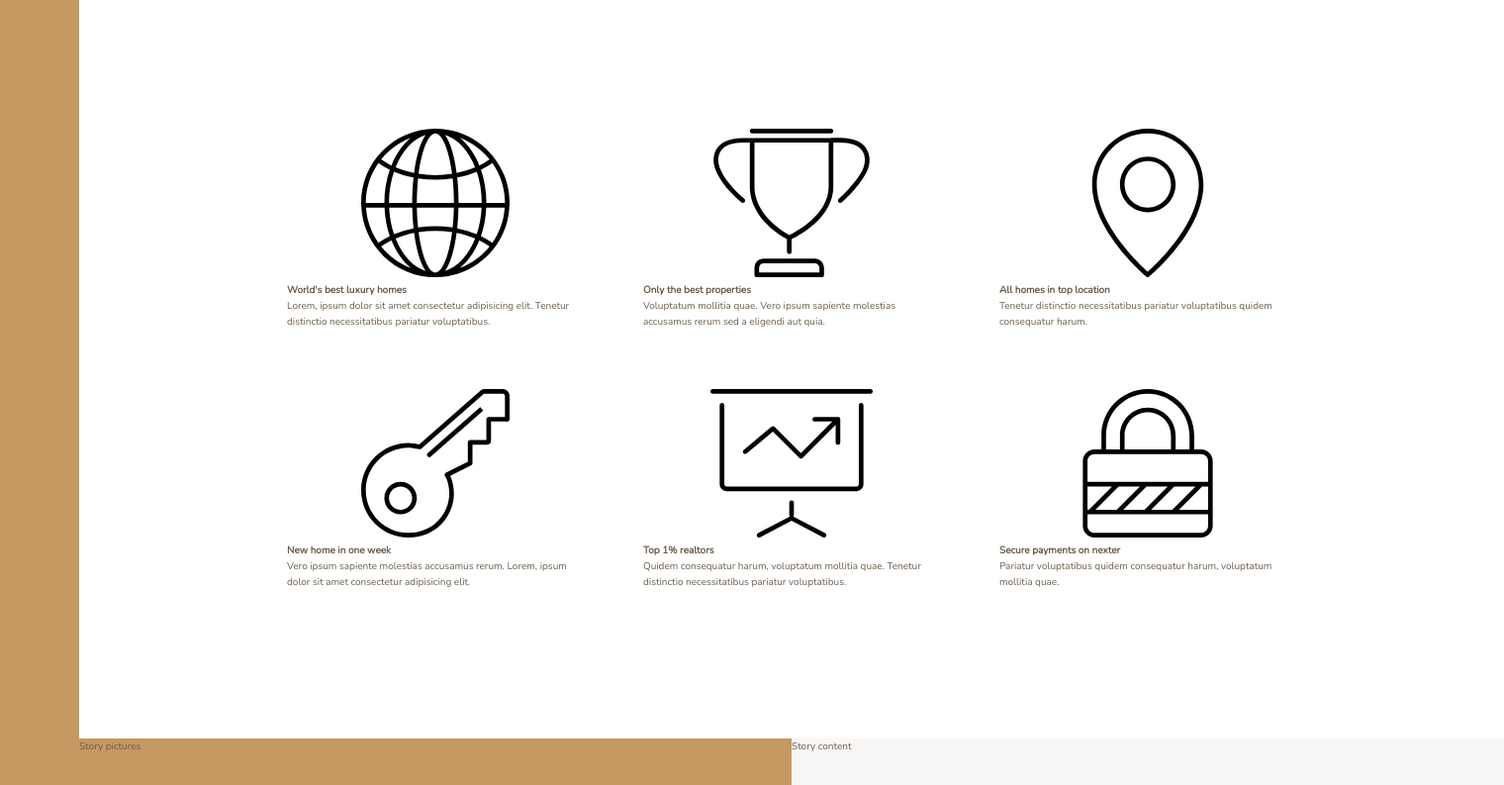
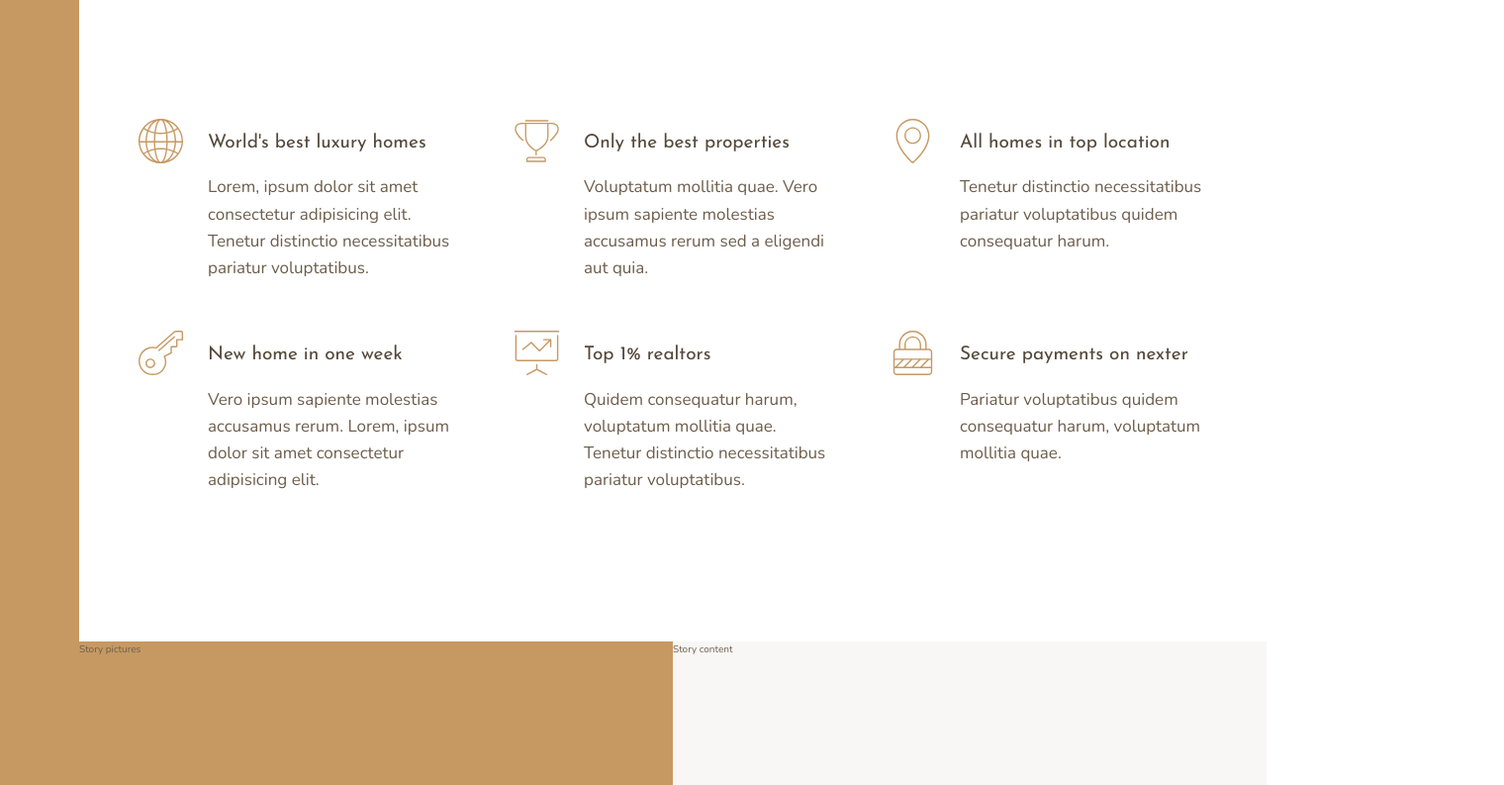
Before and after one commit to vitwits/nexter, a website: page index.html in a window 1280 px wide. Shown: the part 660-1453 px from the top of the page at 99% size, 1520 px wide, since content can reach past the window. Drawn offline with nearby package versions, Linux system fonts and the light colour scheme.

Commit message:
finished features section

```diff
--- a/index.html
+++ b/index.html
@@ -30,7 +30,7 @@
                 <svg class="feature__icon">
                     <use xlink:href='img/sprite.svg#icon-global'></use>
                 </svg>
-                <h4 class="heading-4">World's best luxury homes</h4>
+                <h4 class="heading-4 heading-4--dark">World's best luxury homes</h4>
                 <p class="feature__text">Lorem, ipsum dolor sit amet consectetur adipisicing elit. Tenetur distinctio necessitatibus pariatur voluptatibus.</p>
             </div>
 
@@ -38,7 +38,7 @@
                 <svg class="feature__icon">
                     <use xlink:href='img/sprite.svg#icon-trophy'></use>
                 </svg>
-                <h4 class="heading-4">Only the best properties</h4>
+                <h4 class="heading-4 heading-4--dark">Only the best properties</h4>
                 <p class="feature__text">Voluptatum mollitia quae. Vero ipsum sapiente molestias accusamus rerum sed a eligendi aut quia.</p>
             </div>
 
@@ -46,7 +46,7 @@
                 <svg class="feature__icon">
                     <use xlink:href='img/sprite.svg#icon-map-pin'></use>
                 </svg>
-                <h4 class="heading-4">All homes in top location</h4>
+                <h4 class="heading-4 heading-4--dark">All homes in top location</h4>
                 <p class="feature__text">Tenetur distinctio necessitatibus pariatur voluptatibus quidem consequatur harum.</p>
             </div>
 
@@ -54,7 +54,7 @@
                 <svg class="feature__icon">
                     <use xlink:href='img/sprite.svg#icon-key'></use>
                 </svg>
-                <h4 class="heading-4">New home in one week</h4>
+                <h4 class="heading-4 heading-4--dark">New home in one week</h4>
                 <p class="feature__text">Vero ipsum sapiente molestias accusamus rerum. Lorem, ipsum dolor sit amet consectetur adipisicing elit.</p>
             </div>
 
@@ -62,7 +62,7 @@
                 <svg class="feature__icon">
                     <use xlink:href='img/sprite.svg#icon-presentation'></use>
                 </svg>
-                <h4 class="heading-4">Top 1% realtors</h4>
+                <h4 class="heading-4 heading-4--dark">Top 1% realtors</h4>
                 <p class="feature__text">Quidem consequatur harum, voluptatum mollitia quae. Tenetur distinctio necessitatibus pariatur voluptatibus.</p>
             </div>
 
@@ -70,7 +70,7 @@
                 <svg class="feature__icon">
                     <use xlink:href='img/sprite.svg#icon-lock'></use>
                 </svg>
-                <h4 class="heading-4">Secure payments on nexter</h4>
+                <h4 class="heading-4 heading-4--dark">Secure payments on nexter</h4>
                 <p class="feature__text">Pariatur voluptatibus quidem consequatur harum, voluptatum mollitia quae.</p>
             </div>
 
--- a/sass/_features.scss
+++ b/sass/_features.scss
@@ -1,10 +1,31 @@
 .features {
   grid-column: center-start / center-end;
 
-  margin: 15rem;
+  margin: 15rem 0;
 
 
   display: grid;
   grid-template-columns: repeat(3, 1fr);
+  grid-template-columns: repeat(auto-fit, minmax(25rem, 1fr));
   grid-gap: 6rem;
+  align-items: start;
 }
+
+.feature {
+  display: grid;
+  grid-template-columns: min-content 1fr;
+  grid-row-gap: 1.5rem;
+  grid-column-gap: 2.5rem;
+
+  &__icon {
+    fill: $color-primary;
+    width: 4.5rem;
+    height: 4.5rem;
+    grid-row: 1 / span 2;
+    transform: translateY(-1rem);
+  }
+
+  &__text {
+    font-size: 1.7rem;
+  }
+}
--- a/sass/_typography.scss
+++ b/sass/_typography.scss
@@ -0,0 +1,24 @@
+%heading {
+  font-family: $font-display;
+  font-weight: 400;
+}
+
+.heading-1 {
+  @extend %heading;
+}
+
+.heading-2 {
+  @extend %heading;
+}
+
+.heading-3 {
+  @extend %heading;
+}
+
+.heading-4 {
+  @extend %heading;
+  font-size: 1.9rem;
+
+  &--light {color: $color-grey-light-1}
+  &--dark {color: $color-grey-dark-1}
+}
```
Also changed, not shown: css/style.css.
